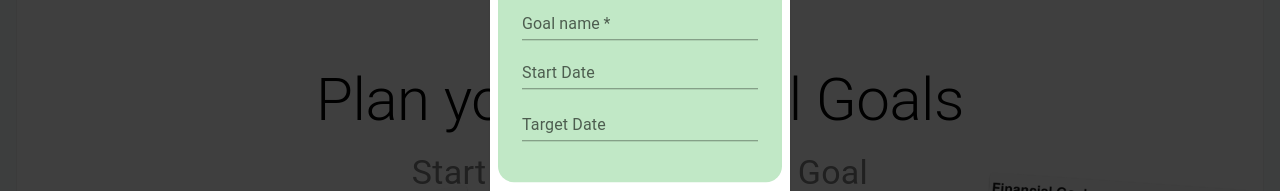
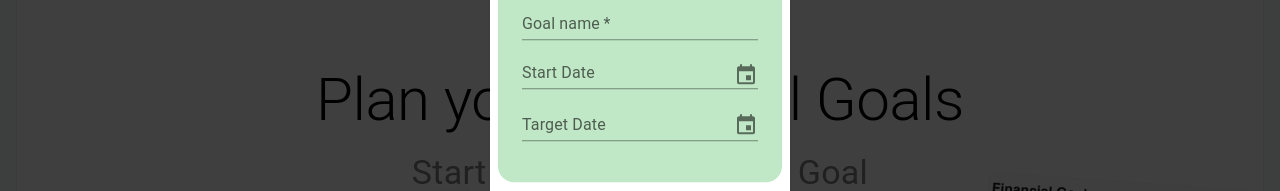
Before and after one commit to goal-based-financial-planner/goal-based-financial-planner, a React (Create React App) app: page / in a window 1280 px wide. Both pictures are taken after a click on the button "ADD GOAL". Shown: the part 282-473 px from the top of the page. Built offline with nearby package versions, Linux system fonts and the light colour scheme.

Commit message:
Fix calendar icon

```diff
--- a/src/pages/Home/components/FinancialGoalForm/index.tsx
+++ b/src/pages/Home/components/FinancialGoalForm/index.tsx
@@ -3,6 +3,7 @@ import {
   Box,
   Card,
   CardContent,
+  InputAdornment,
   SxProps,
   TextField,
   Theme,
@@ -11,7 +12,7 @@ import { PlannerDataAction } from '../../../../store/plannerDataReducer';
 import { Dispatch, useState } from 'react';
 import { FinancialGoal } from '../../../../domain/FinancialGoals';
 import { addFinancialGoal } from '../../../../store/plannerDataActions';
-import { DatePicker } from '@mui/x-date-pickers';
+import { CalendarIcon, DatePicker } from '@mui/x-date-pickers';
 import dayjs, { Dayjs } from 'dayjs';
 import {
   ALPHANUMERIC_PATTERN,
@@ -178,6 +179,13 @@ const FinancialGoalForm = ({
                         label: 'Start Date',
                         size: 'small',
                         error: validationErrors.startDate,
+                        InputProps: {
+                          endAdornment: (
+                            <InputAdornment position="end">
+                              <CalendarIcon />
+                            </InputAdornment>
+                          ),
+                        },
                       },
                       popper: {
                         disablePortal: true,
@@ -197,8 +205,14 @@ const FinancialGoalForm = ({
                         variant: 'standard',
                         label: 'Target Date',
                         error: validationErrors.targetDate,
+                        InputProps: {
+                          endAdornment: (
+                            <InputAdornment position="end">
+                              <CalendarIcon />
+                            </InputAdornment>
+                          ),
+                        },
                       },
-
                       popper: {
                         disablePortal: true,
                         sx: {
--- a/src/pages/Planner/index.tsx
+++ b/src/pages/Planner/index.tsx
@@ -1,5 +1,11 @@
-import { Grid2 as Grid, Box, Typography, Drawer } from '@mui/material';
-import { DatePicker } from '@mui/x-date-pickers';
+import {
+  Grid2 as Grid,
+  Box,
+  Typography,
+  Drawer,
+  InputAdornment,
+} from '@mui/material';
+import { CalendarIcon, DatePicker } from '@mui/x-date-pickers';
 import dayjs, { Dayjs } from 'dayjs';
 import InvestmentSuggestionsBox, {
   InvestmentBreakdownBasedOnTermType,
@@ -141,6 +147,11 @@ const Planner = ({ plannerData, dispatch }: PlannerProps) => {
                     label: '',
                     InputProps: {
                       disableUnderline: true,
+                      endAdornment: (
+                        <InputAdornment position="end">
+                          <CalendarIcon />
+                        </InputAdornment>
+                      ),
                     },
                   },
                 }}
--- a/src/theme.ts
+++ b/src/theme.ts
@@ -7,8 +7,6 @@ const customPalette: PaletteOptions = {
 };
 const theme: Theme = createTheme({
   palette: customPalette,
-  typography: {},
-
   components: {
     MuiModal: {
       styleOverrides: {
```
